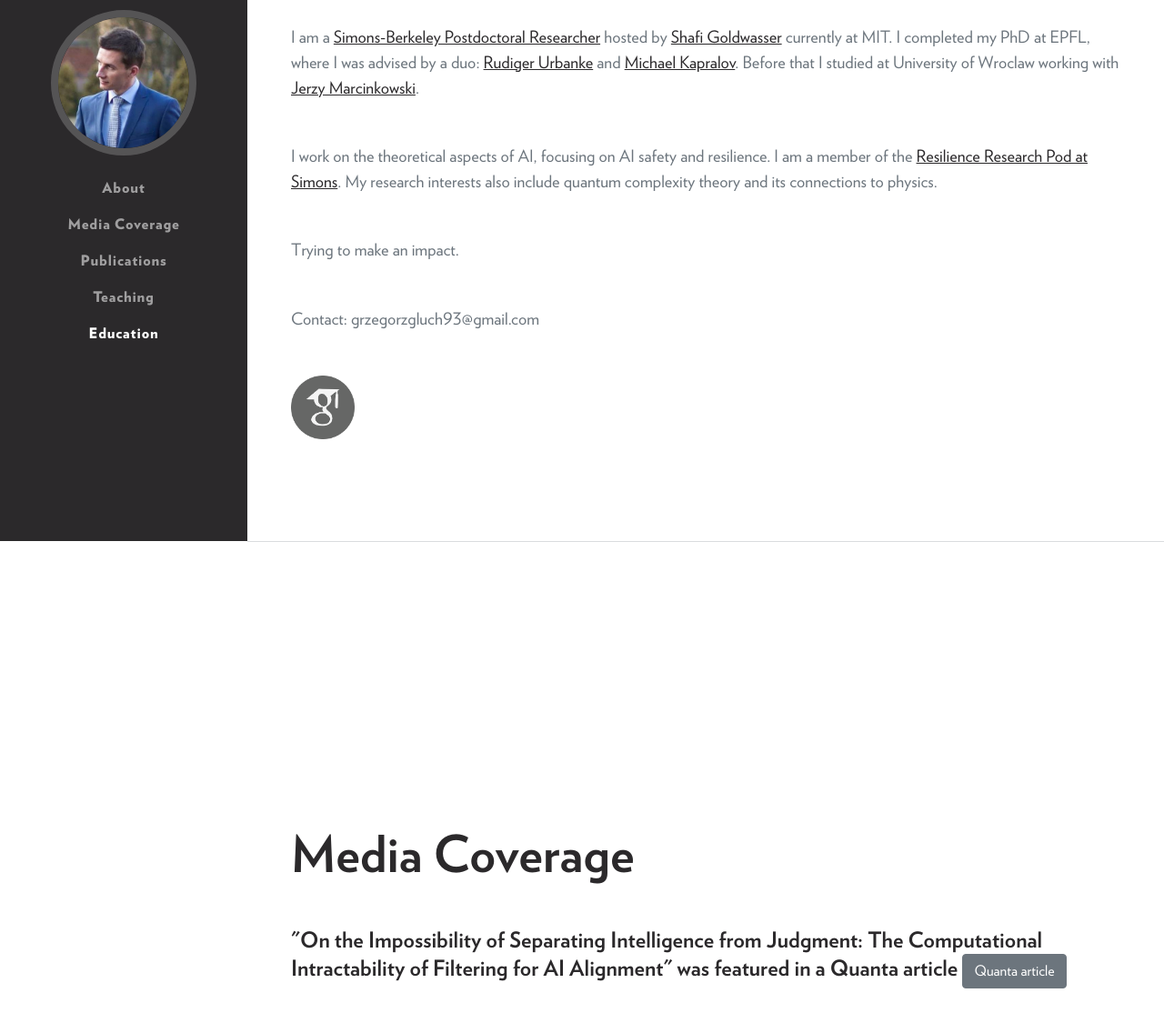
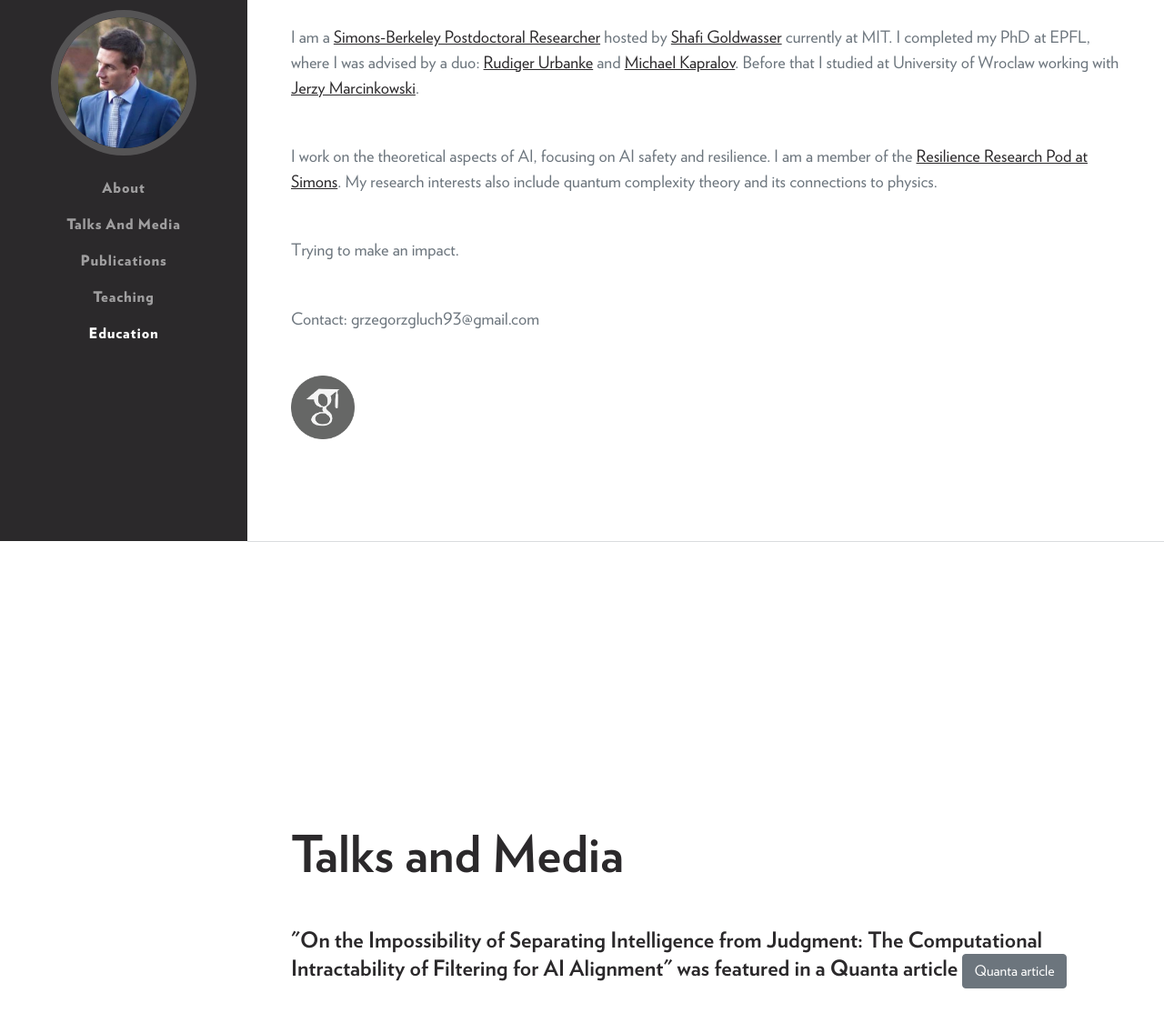
Before and after one commit to grzegorzgluch/grzegorzgluch.github.io, a website: page index.html in a window 1280 px wide. Shown: the part 205-1330 px from the top of the page at 91% size. Drawn offline with nearby package versions, Linux system fonts and the light colour scheme; a web font is replaced by a local one.

Commit message:
Update "Talks and Media"

```diff
--- a/index.html
+++ b/index.html
@@ -26,7 +26,7 @@
             <div class="collapse navbar-collapse" id="navbarResponsive">
                 <ul class="navbar-nav">
                     <li class="nav-item"><a class="nav-link js-scroll-trigger" href="#about">About</a></li>
-                    <li class="nav-item"><a class="nav-link js-scroll-trigger" href="#publications">Media Coverage</a></li>
+                    <li class="nav-item"><a class="nav-link js-scroll-trigger" href="#talksandmedia">Talks and Media</a></li>
                     <li class="nav-item"><a class="nav-link js-scroll-trigger" href="#publications">Publications</a></li>
                     <li class="nav-item"><a class="nav-link js-scroll-trigger" href="#teaching">Teaching</a></li>
                     <li class="nav-item"><a class="nav-link js-scroll-trigger" href="#education">Education</a></li>
@@ -61,9 +61,9 @@
             </section>
             <hr class="m-0" />
             <!--Teaching-->
-            <section class="resume-section" id="teaching">
+            <section class="resume-section" id="talksandmedia">
                 <div class="resume-section-content">
-                    <h2 class="mb-5">Media Coverage</h2>
+                    <h2 class="mb-5">Talks and Media</h2>
                     <h4 class="mb-0">"On the Impossibility of Separating Intelligence from Judgment: The Computational Intractability of Filtering for AI Alignment" was featured in a Quanta article
                     <a href="https://www.quantamagazine.org/cryptographers-show-that-ai-protections-will-always-have-holes-20251210/" target="_blank" class="btn btn-secondary" role="button" aria-pressed="true">Quanta article</a></h4>
                 </div>
```
